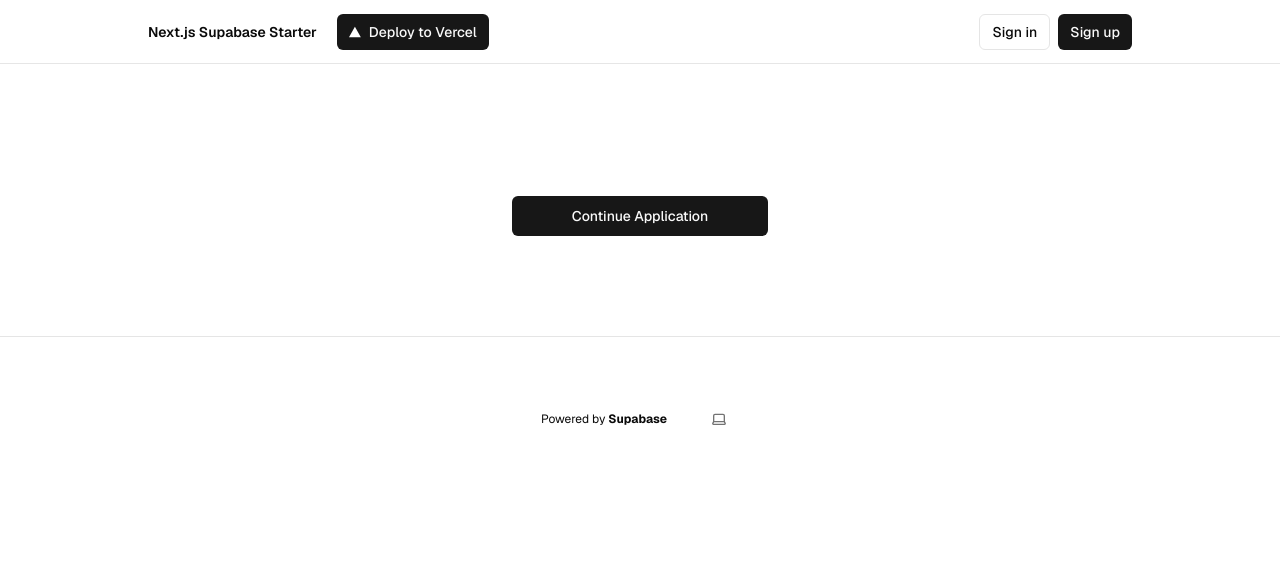
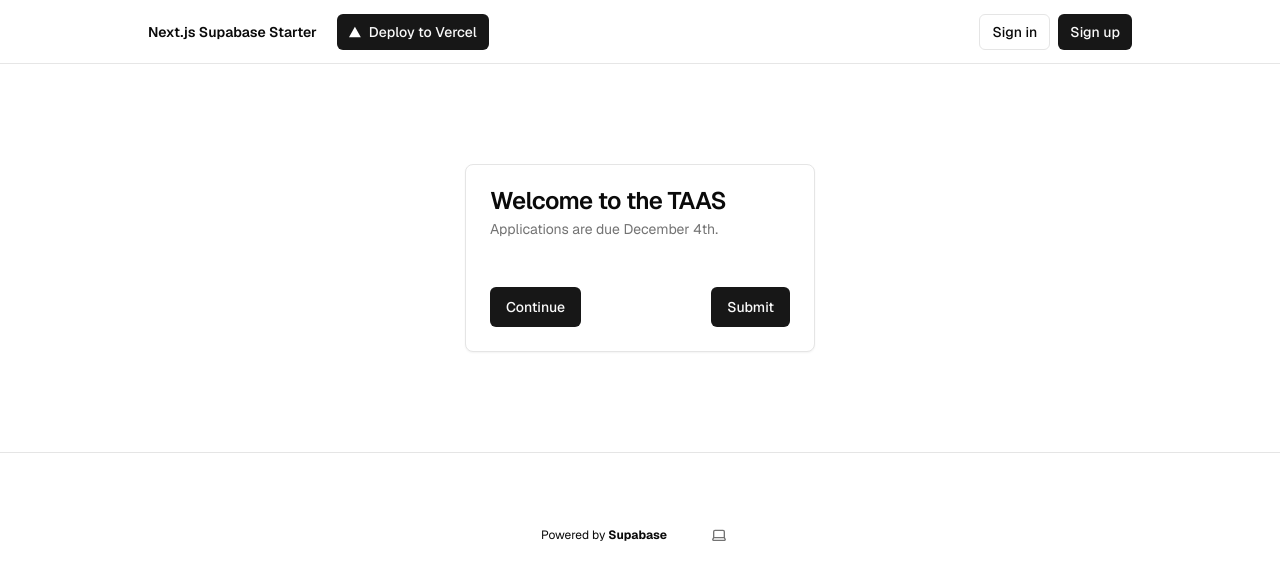
Before and after one commit to juanveliz76/TAAS, a Next.js app: page /student in a window 1280 px wide. Shown: the top 580 px of the page. Built offline with nearby package versions, Linux system fonts and the light colour scheme; no server answers.

Commit message:
added classes, research interests, and updated welcome

```diff
--- a/app/student/page.tsx
+++ b/app/student/page.tsx
@@ -1,15 +1,33 @@
 import { SubmitButton } from "@/components/submit-button";
 import { studentUpdates } from "@/app/actions";
+import { Button } from "@/components/ui/button"
+import {
+  Card,
+  CardContent,
+  CardDescription,
+  CardFooter,
+  CardHeader,
+  CardTitle,
+} from "@/components/ui/card"
 
 
 export default function Next({ }: { }) {
   return (
-    <form className="flex-1 flex flex-col min-w-64">
-      <div className="flex flex-col gap-2 [&>input]:mb-3 mt-8">
-        <SubmitButton pendingText="Loading.." formAction={studentUpdates}>
-          Continue Application
-        </SubmitButton>
-      </div>
-    </form>
+    <form>
+    <Card className="w-[350px]">
+    <CardHeader>
+      <CardTitle>Welcome to the TAAS</CardTitle>
+      <CardDescription>Applications are due December 4th.</CardDescription>
+    </CardHeader>
+    <CardContent>
+    </CardContent>
+    <CardFooter className="flex justify-between">
+      <SubmitButton pendingText="Loading.." formAction={studentUpdates}>
+      Continue
+      </SubmitButton>
+      <Button>Submit</Button>
+    </CardFooter>
+  </Card>
+  </form>
   );
 }
--- a/app/student/preferences/page.tsx
+++ b/app/student/preferences/page.tsx
@@ -19,6 +19,7 @@ import {
 } from "@/components/ui/select"
 import { randomBytes, randomFill } from 'crypto';
 import { isNullOrUndefined } from 'util';
+import { Button } from '@/components/ui/button';
 
 async function getData(): Promise<course[]> {
   // Fetch data from your API here.
@@ -80,6 +81,27 @@ export default function preferences() {
                   <SelectItem value="CAP5100">CAP5100</SelectItem>
                   <SelectItem value="COP3530">COP3530</SelectItem>
                   <SelectItem value="COP4600">COP4600</SelectItem>
+                  <SelectItem value="CAP4730">CAP4730</SelectItem>
+                  <SelectItem value="CAP4773">CAP4773</SelectItem>
+                  <SelectItem value="CDA3101">CDA3101</SelectItem>
+                  <SelectItem value="CDA4630">CDA4630</SelectItem>
+                  <SelectItem value="CEN3031">CEN3031</SelectItem>
+                  <SelectItem value="CEN3913">CEN3913</SelectItem>
+                  <SelectItem value="CEN4072">CEN4072</SelectItem>
+                  <SelectItem value="CEN4721">CEN4721</SelectItem>
+                  <SelectItem value="CEN4914">CEN4914</SelectItem>
+                  <SelectItem value="CGS3065">CGS3065</SelectItem>
+                  <SelectItem value="CIS4301">CIS4301</SelectItem>
+                  <SelectItem value="CIS4905">CIS4905</SelectItem>
+                  <SelectItem value="CIS4930">CIS4930</SelectItem>
+                  <SelectItem value="CNT4007">CNT4007</SelectItem>
+                  <SelectItem value="COP2800">COP2800</SelectItem>
+                  <SelectItem value="COP3275">COP3275</SelectItem>
+                  <SelectItem value="COP3502">COP3502</SelectItem>
+                  <SelectItem value="COP3503">COP3503</SelectItem>
+                  <SelectItem value="COP4020">COP4020</SelectItem>
+                  <SelectItem value="COT3100">COT3100</SelectItem>
+                  <SelectItem value="COT4501">COT4501</SelectItem>
                 </SelectGroup>
               </SelectContent>
             </Select>
@@ -90,18 +112,18 @@ export default function preferences() {
               </SelectTrigger>
               <SelectContent>
                 <SelectGroup>
-                  <SelectItem value="3">Highly prefered</SelectItem>
-                  <SelectItem value="2">Somewhat prefered</SelectItem>
-                  <SelectItem value="1">Neither prefered nor undesired</SelectItem>
+                  <SelectItem value="3">Highly prefered (3)</SelectItem>
+                  <SelectItem value="2">Somewhat prefered (2)</SelectItem>
+                  <SelectItem value="1">Neither prefered nor undesired (1)</SelectItem>
                 </SelectGroup>
               </SelectContent>
             </Select>
             <br></br>
-            <SubmitButton pendingText="Adding.." formAction={add}>Add</SubmitButton>
+            <Button name = "add" formAction={add}>Add</Button>
             &nbsp;
-            {/* {<SubmitButton pendingText="Saving.." formAction={studentWelcome}>
+            {<SubmitButton name = "submit" pendingText="Saving.." formAction={studentWelcome}>
               Save
-            </SubmitButton>} */}
+            </SubmitButton>}
           </div>
         </div>
       </form>
--- a/app/student/updates/page.tsx
+++ b/app/student/updates/page.tsx
@@ -13,8 +13,14 @@ import { CheckedState } from "@radix-ui/react-checkbox";
 export default function updates() {
   const [t, setT] = useState("");
   const [AIML, setAIML] = useState(false);
-  const [AIMLstring, getAIML] = useState("");
-  const [old, setOld] = useState("");
+  const [ALGO, setALGO] = useState(false);
+  const [BIO, setBIO] = useState(false);
+  const [CC, setCC] = useState(false);
+  const [CV, setCV] = useState(false);
+  const [D, setD] = useState(false);
+  const [G, setG] = useState(false);
+  const [HCI, setHCI] = useState(false);
+  const [N, setN] = useState(false);
 
   useEffect(() => {
     const fetchData = async () => {
@@ -22,6 +28,14 @@ export default function updates() {
       if(updatesOld) {
         setT(updatesOld[0].travel);
         setAIML(updatesOld[0].AIML);
+        setALGO(updatesOld[0].ALGO);
+        setBIO(updatesOld[0].BIO);
+        setCC(updatesOld[0].CC);
+        setCV(updatesOld[0].CV);
+        setD(updatesOld[0].D);
+        setG(updatesOld[0].G);
+        setHCI(updatesOld[0].HCI);
+        setN(updatesOld[0].N);
       }
 
     };
@@ -32,22 +46,17 @@ export default function updates() {
     //useEffect(() => {
       const writeData = async () => {
         await setUpdates("student@ufl.edu", t);
-        await setUpdatesResearch("student@ufl.edu", "AIML", AIML);
+        await setUpdatesResearch("student@ufl.edu", AIML, ALGO, BIO, CC, CV, D, G, HCI, N);
       };
       writeData();
       studentPref();
     //}, []);
   }
 
-  function place(x: number) {
-    if (x == 1 && old) {
-      return old;
-    }
-    return "x"
-  }
-
   return (
     <form>
+      <div className="space-y-4">
+      <div className="flex flex-col space-y-2">
       <div className="flex items-center space-x-2">
         <Checkbox id="AIML" checked={AIML} onCheckedChange={setAIML as (checked: CheckedState) => void} />
         <label
@@ -56,27 +65,80 @@ export default function updates() {
           >
           AI/Machine Learning
         </label>
-        <Checkbox id="ALGO" />
+        </div>
+        <div className="flex items-center space-x-2">
+        <Checkbox id="ALGO" checked={ALGO} onCheckedChange={setALGO as (checked: CheckedState) => void} />
         <label
           htmlFor="ALGO"
           className="text-sm font-medium leading-none peer-disabled:cursor-not-allowed peer-disabled:opacity-70"
           >
           Algorithms
         </label>
-        <Checkbox id="BIOINFORMATICS" />
+        </div>
+        <div className="flex items-center space-x-2">
+        <Checkbox id="BIO" checked={BIO} onCheckedChange={setBIO as (checked: CheckedState) => void}/>
         <label
-          htmlFor="BIOINFORMATICS"
+          htmlFor="BIO"
           className="text-sm font-medium leading-none peer-disabled:cursor-not-allowed peer-disabled:opacity-70"
           >
           Bioinformatics
         </label>
-        <Checkbox id="CC" />
+        </div>
+        <div className="flex items-center space-x-2">
+        <Checkbox id="CC" checked={CC} onCheckedChange={setCC as (checked: CheckedState) => void} />
         <label
           htmlFor="CC"
           className="text-sm font-medium leading-none peer-disabled:cursor-not-allowed peer-disabled:opacity-70"
           >
           Cloud Computing
         </label>
+        </div>
+        <div className="flex items-center space-x-2">
+        <Checkbox id="CV" checked={CV} onCheckedChange={setCV as (checked: CheckedState) => void} />
+        <label
+          htmlFor="CV"
+          className="text-sm font-medium leading-none peer-disabled:cursor-not-allowed peer-disabled:opacity-70"
+          >
+          Computer Vision
+        </label>
+        </div>
+        <div className="flex items-center space-x-2">
+        <Checkbox id="D" checked={D} onCheckedChange={setD as (checked: CheckedState) => void} />
+        <label
+          htmlFor="D"
+          className="text-sm font-medium leading-none peer-disabled:cursor-not-allowed peer-disabled:opacity-70"
+          >
+          Data
+        </label>
+        </div>
+        <div className="flex items-center space-x-2">
+        <Checkbox id="G" checked={G} onCheckedChange={setG as (checked: CheckedState) => void} />
+        <label
+          htmlFor="G"
+          className="text-sm font-medium leading-none peer-disabled:cursor-not-allowed peer-disabled:opacity-70"
+          >
+          Graphics
+        </label>
+        </div>
+        <div className="flex items-center space-x-2">
+        <Checkbox id="HCI" checked={HCI} onCheckedChange={setHCI as (checked: CheckedState) => void} />
+        <label
+          htmlFor="HCI"
+          className="text-sm font-medium leading-none peer-disabled:cursor-not-allowed peer-disabled:opacity-70"
+          >
+          Human Computer Interaction
+        </label>
+        </div>
+        <div className="flex items-center space-x-2">
+        <Checkbox id="N" checked={N} onCheckedChange={setN as (checked: CheckedState) => void} />
+        <label
+          htmlFor="N"
+          className="text-sm font-medium leading-none peer-disabled:cursor-not-allowed peer-disabled:opacity-70"
+          >
+          Networking
+        </label>
+      </div>
+      </div>
       </div>
       <br></br>
       <br></br>
--- /dev/null
+++ b/components/ui/card.tsx
@@ -0,0 +1,79 @@
+import * as React from "react"
+
+import { cn } from "@/lib/utils"
+
+const Card = React.forwardRef<
+  HTMLDivElement,
+  React.HTMLAttributes<HTMLDivElement>
+>(({ className, ...props }, ref) => (
+  <div
+    ref={ref}
+    className={cn(
+      "rounded-lg border bg-card text-card-foreground shadow-sm",
+      className
+    )}
+    {...props}
+  />
+))
+Card.displayName = "Card"
+
+const CardHeader = React.forwardRef<
+  HTMLDivElement,
+  React.HTMLAttributes<HTMLDivElement>
+>(({ className, ...props }, ref) => (
+  <div
+    ref={ref}
+    className={cn("flex flex-col space-y-1.5 p-6", className)}
+    {...props}
+  />
+))
+CardHeader.displayName = "CardHeader"
+
+const CardTitle = React.forwardRef<
+  HTMLDivElement,
+  React.HTMLAttributes<HTMLDivElement>
+>(({ className, ...props }, ref) => (
+  <div
+    ref={ref}
+    className={cn(
+      "text-2xl font-semibold leading-none tracking-tight",
+      className
+    )}
+    {...props}
+  />
+))
+CardTitle.displayName = "CardTitle"
+
+const CardDescription = React.forwardRef<
+  HTMLDivElement,
+  React.HTMLAttributes<HTMLDivElement>
+>(({ className, ...props }, ref) => (
+  <div
+    ref={ref}
+    className={cn("text-sm text-muted-foreground", className)}
+    {...props}
+  />
+))
+CardDescription.displayName = "CardDescription"
+
+const CardContent = React.forwardRef<
+  HTMLDivElement,
+  React.HTMLAttributes<HTMLDivElement>
+>(({ className, ...props }, ref) => (
+  <div ref={ref} className={cn("p-6 pt-0", className)} {...props} />
+))
+CardContent.displayName = "CardContent"
+
+const CardFooter = React.forwardRef<
+  HTMLDivElement,
+  React.HTMLAttributes<HTMLDivElement>
+>(({ className, ...props }, ref) => (
+  <div
+    ref={ref}
+    className={cn("flex items-center p-6 pt-0", className)}
+    {...props}
+  />
+))
+CardFooter.displayName = "CardFooter"
+
+export { Card, CardHeader, CardFooter, CardTitle, CardDescription, CardContent }
```
Also changed, not shown: app/actions.ts (+11 -5 lines), app/manager/[course_code]/page.tsx (+2 -25 lines), app/manager/page.tsx (+1 -38 lines).
